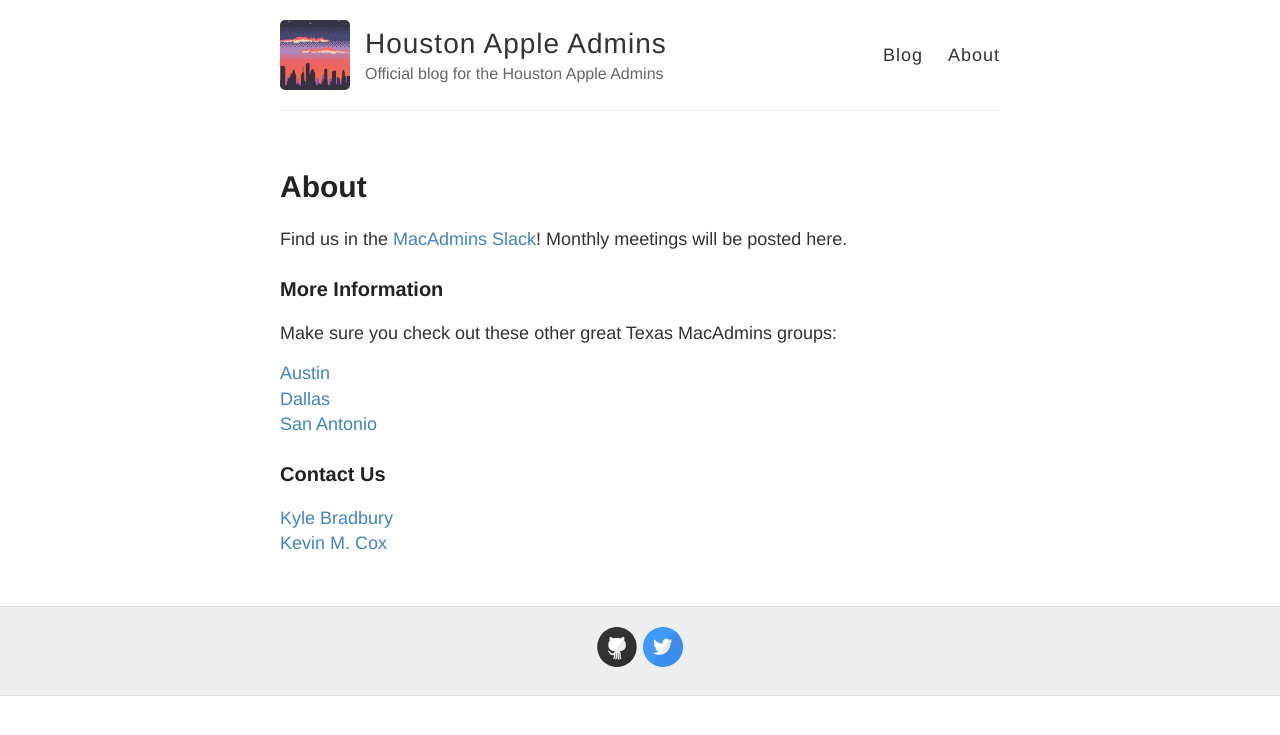
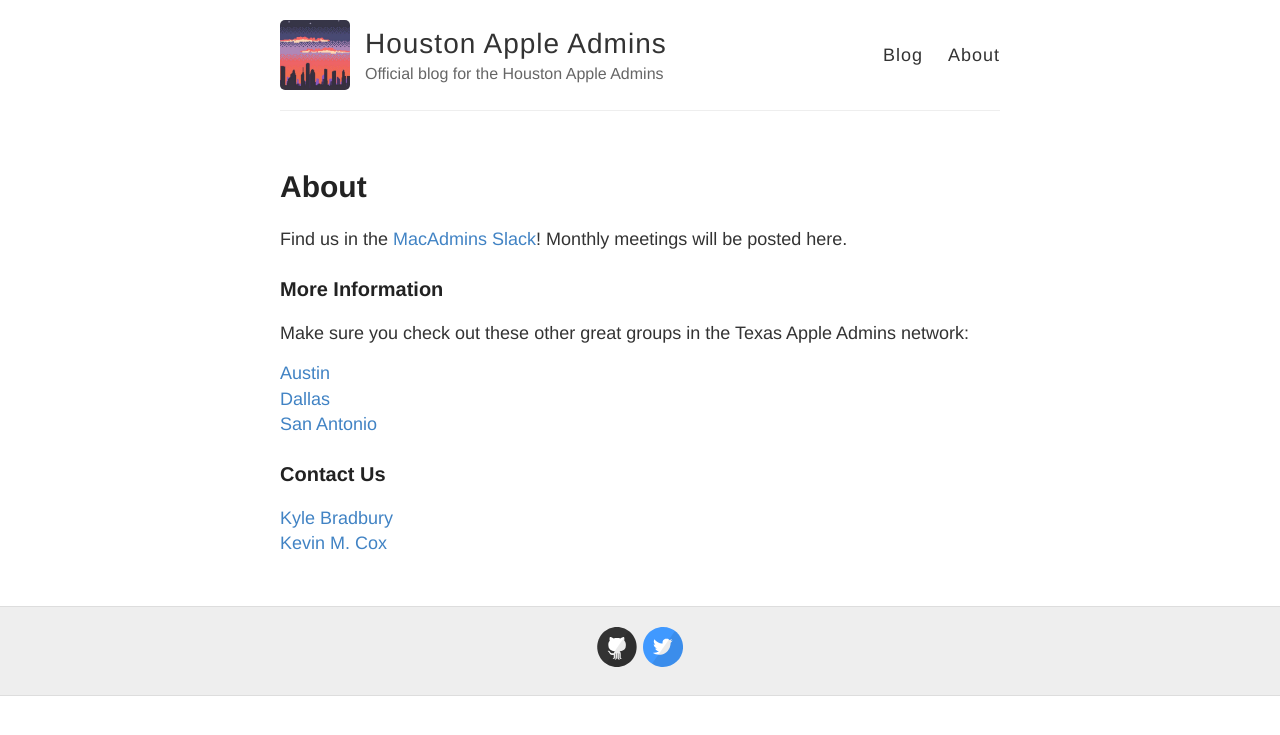
Before and after one commit to houstonappleadmins/houstonappleadmins.github.io, a Jekyll site: the page built from about.md, in a window 1280 px wide. Shown: the top 735 px of the page. Built offline with Jekyll 4.4.1, drawn with Linux system fonts in a browser that asks for light colours.

Commit message:
Update about.md

```diff
--- a/about.md
+++ b/about.md
@@ -8,7 +8,7 @@
 
 ### More Information
 
-Make sure you check out these other great Texas MacAdmins groups:
+Make sure you check out these other great groups in the Texas Apple Admins network:
 
 [Austin](http://austinappleadmins.org)
 [Dallas](http://dallasappleadmins.org)
```
